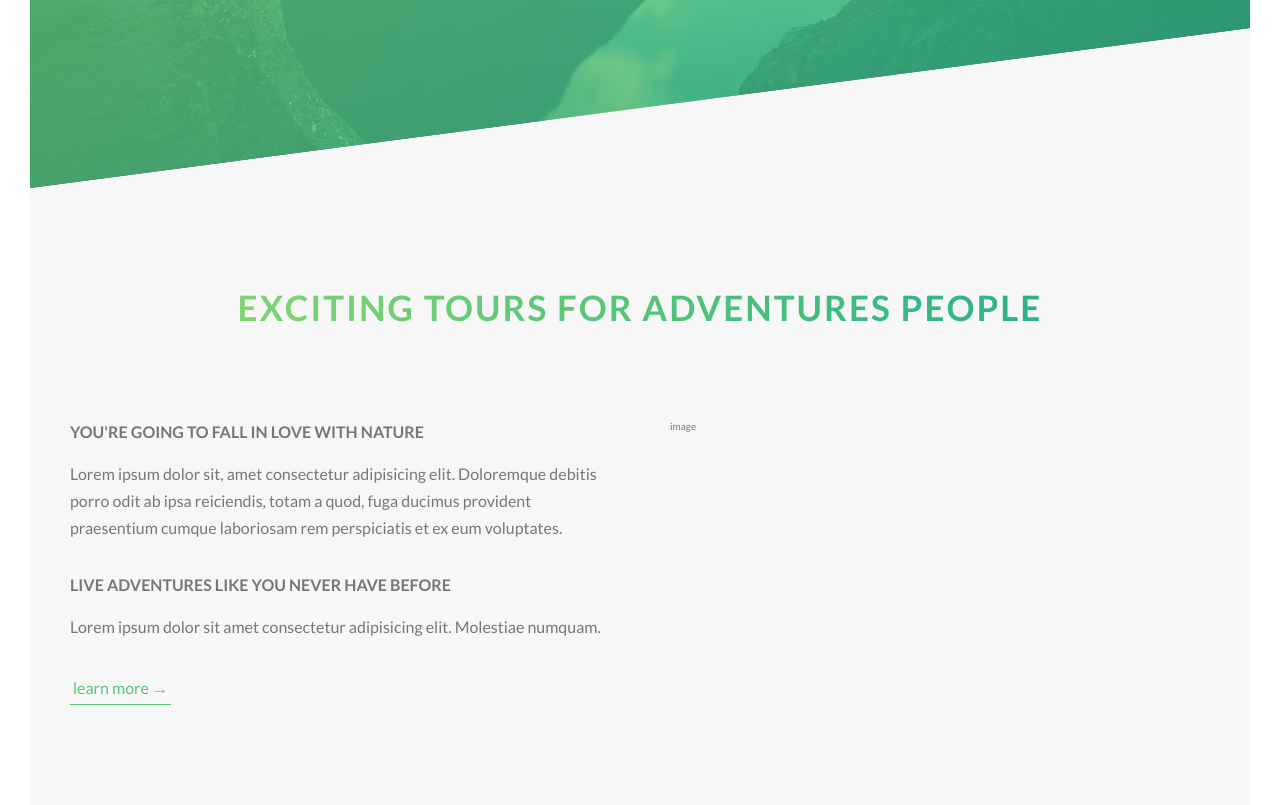
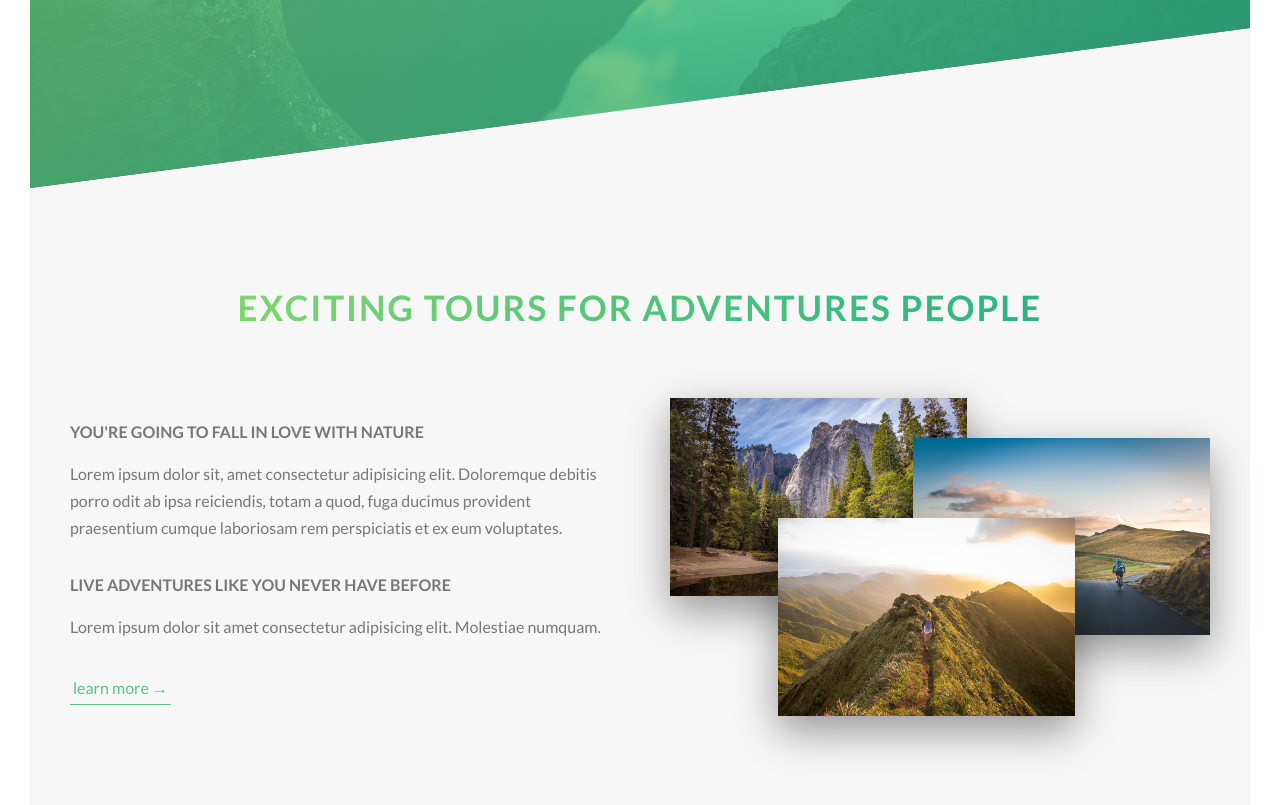
Before and after one commit to Tskhvedadze/natours, a website: page index.html in a window 1280 px wide. Shown: the part 602-1407 px from the top of the page. Drawn offline with Linux system fonts and the light colour scheme.

Commit message:
completed about section

```diff
--- a/index.html
+++ b/index.html
@@ -68,7 +68,23 @@
 
                         <a href="#" class="btn-text"> learn more &rarr; </a>
                     </div>
-                    <div class="col-1-of-2">image</div>
+                    <div class="col-1-of-2">
+                        <div class="composition">
+                            <img
+                                src="img/nat-1-large.jpg"
+                                alt="Photo 1"
+                                class="composition__photo composition__photo--p1"
+                            /><img
+                                src="img/nat-2-large.jpg"
+                                alt="photo 2"
+                                class="composition__photo composition__photo--p2"
+                            /><img
+                                src="img/nat-3-large.jpg"
+                                alt="Photo 3"
+                                class="composition__photo composition__photo--p3"
+                            />
+                        </div>
+                    </div>
                 </div>
             </section>
         </main>
--- /dev/null
+++ b/sass/components/_composition.scss
@@ -0,0 +1,36 @@
+.composition {
+    position: relative;
+
+    &__photo {
+        width: 55%;
+        box-shadow: 0 1.5rem 4rem rgba($color-black, 0.4);
+        position: absolute;
+        z-index: 10;
+        transition: all 0.2s;
+        outline-offset: 2rem;
+
+        &--p1 {
+            left: 0;
+            top: -2rem;
+        }
+        &--p2 {
+            right: 0;
+            top: 2rem;
+        }
+        &--p3 {
+            left: 20%;
+            top: 10rem;
+        }
+
+        &:hover {
+            outline: 1.5rem solid $color-primary;
+            transform: scale(1.05) translateY(-0.5rem);
+            box-shadow: 0 2.5rem 4rem rgba($color-black, 0.5);
+            z-index: 20;
+        }
+    }
+
+    &:hover &__photo:not(:hover) {
+        transform: scale(0.95);
+    }
+}
--- a/sass/main.scss
+++ b/sass/main.scss
@@ -8,6 +8,7 @@
 @import 'base/utilities';
 
 @import 'components/button';
+@import 'components/composition';
 
 @import 'layout/grid';
 @import 'layout/header';
```
Also changed, not shown: css/style.css.
